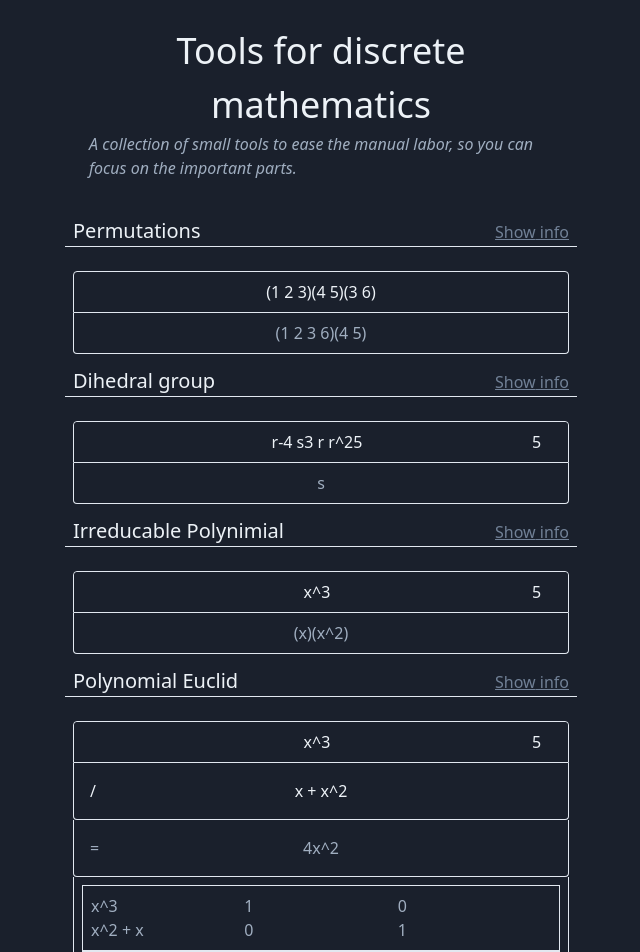
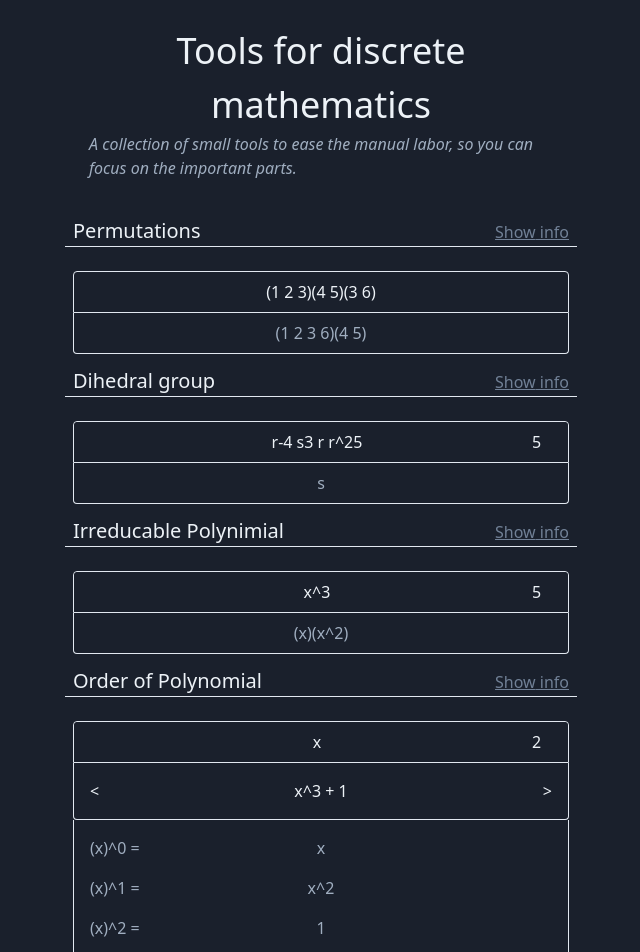
Before and after one commit to oeb25/dm.bvng.dk, a React (Vite) app: page / in a window 1280 px wide. Shown: the top 952 px of the page, without its empty margins (319-959 px from the left). Built offline with nearby package versions, Linux system fonts and the light colour scheme.

Commit message:
Add Order of Polynomial

```diff
--- a/src/components/App.tsx
+++ b/src/components/App.tsx
@@ -4,6 +4,7 @@ import { DihedralSection } from "./DihedralSection";
 import { HomomorphismSection } from "./HomomorphismSection";
 import { PolyEuclid } from "./PolyEuclid";
 import { PolyIrre } from "./PolyIrre";
+import { PolyOrder } from "./PolyOrder";
 
 export const App = () => (
   <div className="max-w-lg w-screen min-h-screen flex flex-col mx-auto pb-3">
@@ -21,6 +22,7 @@ export const App = () => (
       <PermutationSection />
       <DihedralSection />
       <PolyIrre />
+      <PolyOrder />
       <PolyEuclid />
       <HomomorphismSection />
     </div>
--- /dev/null
+++ b/src/components/PolyOrder.tsx
@@ -0,0 +1,86 @@
+import * as React from "react";
+import {
+  d2s,
+  reduceDihedral,
+  parseDihedral,
+  parsePoly,
+  euclidieanAlgo,
+  fmtEuclid,
+  fmtPoly,
+  divPoly,
+  order
+} from "~data";
+import { Section } from "./Section";
+import { Code } from "./Code";
+
+export const PolyOrder = () => {
+  const [sidesText, setSidesText] = React.useState("2");
+  const [src, setSrc] = React.useState("r-4 s3 r r^25");
+  const sides = Math.max(parseInt(sidesText) || 2, 2);
+
+  const [p1Src, setP1] = React.useState("x");
+  const [p2Src, setP2] = React.useState("x^3 + 1");
+
+  const p1 = parsePoly(p1Src);
+  const p2 = parsePoly(p2Src);
+
+  let o = null;
+  try {
+    o = order(p1, p2, sides);
+  } catch (o) {}
+
+  return (
+    <Section
+      title="Order of Polynomial"
+      description={
+        <>
+          Reduce dihedrals to their smallest form. Syntax is type of operation (
+          <Code>r</Code>, <Code>s</Code>), followed by their number of
+          applications. Adjust the number of sides of the <Code>n</Code>-gon on
+          the right. Most operators are optional, including parenthesis and{" "}
+          <Code>^</Code>. Ex: <Code>r(-4) s3 r r^2 = r-4 s3 r r2</Code>
+        </>
+      }
+    >
+      <div className="text-center text-gray-200 border flex rounded-t mx-2">
+        <input
+          className="bg-gray-900 text-center pl-12 p-2 flex-1 rounded-t"
+          type="text"
+          value={p1Src}
+          onChange={e => setP1(e.target.value)}
+        />
+        <input
+          className="bg-gray-900 text-center p-2 rounded-t w-12"
+          type="number"
+          value={sidesText}
+          onChange={e => setSidesText(e.target.value)}
+        />
+      </div>
+      <div className="text-center border border-t-0 p-2 rounded-b mx-2 flex flex relative">
+        <div className="text-center p-2 w-64 flex">&lt;</div>
+        <div className="text-center p-2 flex">
+          <input
+            className="bg-gray-900 text-center flex-1"
+            type="text"
+            value={p2Src}
+            onChange={e => setP2(e.target.value)}
+          />
+        </div>
+        <div className="text-right justify-end p-2 w-64 flex">&gt;</div>
+      </div>
+      <div className="text-center text-gray-500 border border-t-0 p-2 rounded-b mx-2">
+        {o
+          ? o.map((a, i) => (
+              <div className="flex" key={i}>
+                <div className="text-center p-2 w-64 flex">
+                  ({fmtPoly(p1)})^{i} =
+                </div>
+                <div className="text-center p-2 flex">{fmtPoly(a)}</div>
+                <div className="text-center p-2 w-64 flex"></div>
+              </div>
+            ))
+          : "Not possible"}
+      </div>
+    </Section>
+  );
+};
--- a/src/data.ts
+++ b/src/data.ts
@@ -118,12 +118,71 @@ export const mul = (xs: Poly, ys: Poly): Poly =>
     ? []
     : add(mulC(ys, xs[0]), mulX(mul(xs.slice(1), ys)));
 export const mod = (a: Poly, b: number) => a.map(x => x % b);
+export const mulMod = (xs: Poly, ys: Poly, base: number): Poly =>
+  mod(mul(xs, ys), base);
 export const isZero = (a: Poly) => a.length == 0 || a.every(x => x == 0);
 export const degree = (a: Poly) => {
   for (let i = a.length - 1; i > 0; i--) {
     if (a[i] != 0) return i;
   }
   return 0;
+};
+export const polyEq = (a: Poly, b: Poly): boolean =>
+  degree(a) == degree(b) &&
+  simplify(a).reduce((ok, x, i) => ok && x == b[i], true as boolean);
+export const invMod = (a: Poly, base: number) =>
+  a.map(f => (f ? (base - f) % base : 0)) as Poly;
+export const simplify = (a: Poly) => a.slice(0, degree(a));
+
+export const polyMod = (a: Poly, b: Poly, base: number): Poly => {
+  let degA = degree(a);
+  const degB = degree(b);
+  let i = 10;
+  while (degA >= degB && i-- != 0) {
+    if (i <= 0) throw "faaak";
+    const delta = degA - degB;
+    const q = new Array(delta).fill(0).concat(b);
+
+    a = mod(add(a, q), base);
+    degA = degree(a);
+    // const deltaDegree = degA - degB;
+    // const m = new Array(deltaDegree).fill(0).concat(b);
+    // const r = coef(m, degA);
+    // const s = coef(a, degA);
+
+    // // solve r * q + s = 0 mod base
+
+    // let i;
+    // for (i = 1; i < base; i++) {
+    //   if ((r * i + s) % base == 0) break;
+    // }
+
+    // if (i == base) {
+    //   // TODO: WRONG
+    //   throw "fuck";
+    // }
+
+    // const p = new Array(deltaDegree).fill(0).concat([i]);
+    // return mod(add(a, invMod(mul(p, b), base)), base);
+  }
+  return a;
+};
+
+export const order = (a: Poly, g: Poly, base: number) => {
+  const samps = [];
+
+  samps.push(a);
+
+  let next = polyMod(mul(a, a), g, base);
+
+  let i = 20;
+
+  while (!polyEq(a, next) && i-- > 0) {
+    samps.push(next);
+    next = polyMod(mul(a, next), g, base);
+  }
+
+  return samps;
 };
 
 export const applyPoly = (a: Poly, n: number) =>
```
